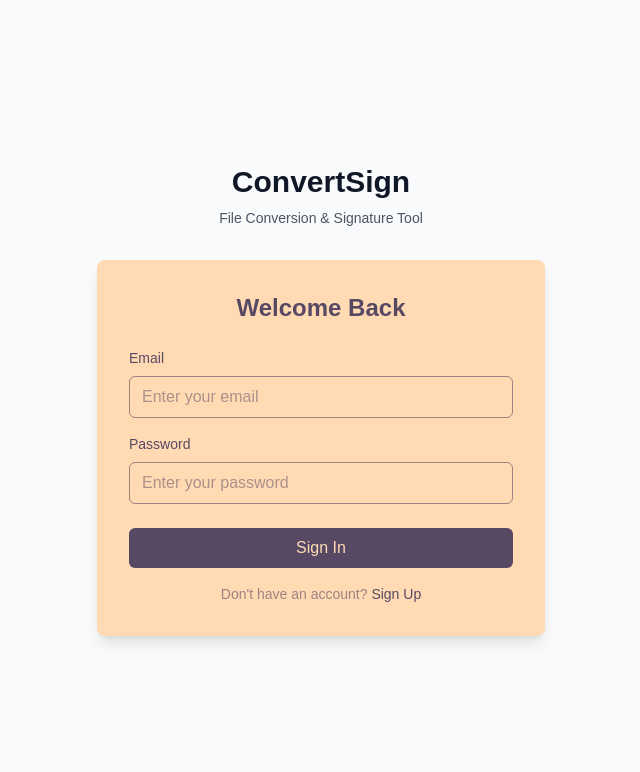
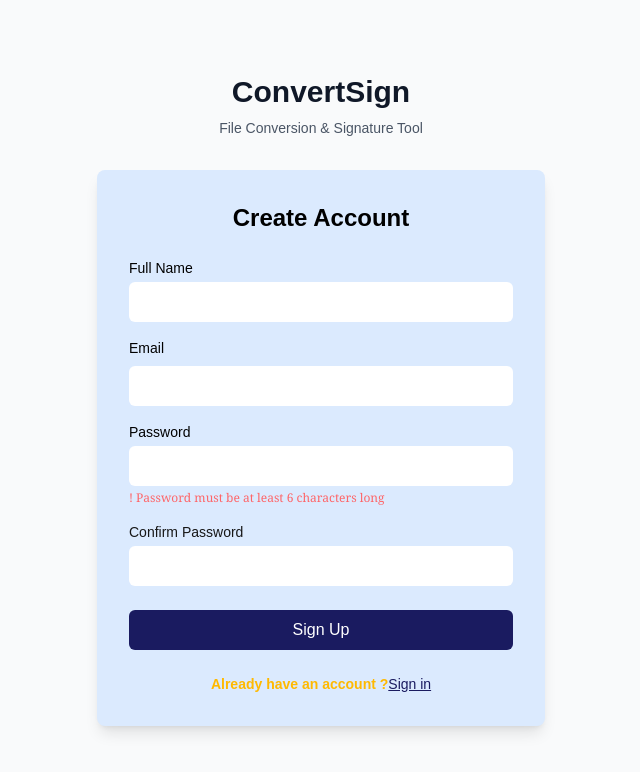
Before and after one commit to Venomanas/ConvertSign, a Next.js app: page / in a window 1280 px wide. Shown: the top 772 px of the page, without its empty margins (319-959 px from the left). Built offline with nearby package versions, Linux system fonts and the light colour scheme.

Commit message:
sign up / sign in new look <3

```diff
--- a/src/components/Auth/Auth.tsx
+++ b/src/components/Auth/Auth.tsx
@@ -27,12 +27,12 @@ const Auth:React.FC<AuthProps> = ({ onAuthSuccess })=> {
           </div>
 
           {showSignIn ? (
-            <SignInForm
+            <SignUpForm
               onToggleForm={toggleForm}
               onAuthSuccess={onAuthSuccess}
             />
           ) : (
-            <SignUpForm
+            <SignInForm
               onToggleForm={toggleForm}
               onAuthSuccess={onAuthSuccess}
             />
--- a/src/components/Auth/SignInForm.tsx
+++ b/src/components/Auth/SignInForm.tsx
@@ -3,7 +3,6 @@ import { useAuth } from "@/context/AuthContext";
 import React, { useState } from "react";
 
 // defines Types
-
 interface FormData {
   email: string;
   password: string;
@@ -59,22 +58,13 @@ const SignInForm: React.FC<SignInFormProps> = ({ onToggleForm }) => {
   };
 
   return (
-    <div
-      className="p-8 rounded-lg shadow-lg max-w-md w-full mx-auto"
-      style={{ backgroundColor: "#FFDAB3" }}
-    >
-      <h2
-        className="text-2xl font-bold mb-6 text-center"
-        style={{ color: "#574964" }}
-      >
+    <div className="p-8 rounded-lg shadow-lg max-w-md w-full mx-auto bg-blue-100">
+      <h2 className="text-2xl font-bold mb-6 text-center text-[#1a1b60]">
         Welcome Back
       </h2>
 
       {error && (
-        <div
-          className="mb-4 p-3 text-sm rounded-md"
-          style={{ backgroundColor: "#C8AAAA", color: "#574964" }}
-        >
+        <div className="mb-4 p-3 text-sm rounded-md bg-red-400 text-white">
           {error}
         </div>
       )}
@@ -83,8 +73,7 @@ const SignInForm: React.FC<SignInFormProps> = ({ onToggleForm }) => {
         <div className="mb-4">
           <label
             htmlFor="email"
-            className="block text-sm font-medium mb-2"
-            style={{ color: "#574964" }}
+            className="block text-sm font-medium mb-2 text-[#1a1b60] "
           >
             Email
           </label>
@@ -94,12 +83,7 @@ const SignInForm: React.FC<SignInFormProps> = ({ onToggleForm }) => {
             name="email"
             value={formData.email}
             onChange={handleChange}
-            className="w-full px-3 py-2 border rounded-md focus:outline-none focus:ring-2"
-            style={{
-              borderColor: "#9F8383",
-              color: "#574964",
-              backgroundColor: "#FFDAB3",
-            }}
+            className="w-full px-3 py-2  rounded-md focus:outline-[#1a1b60] focus:ring-2 bg-white text-[#1a1b60]"
             placeholder="Enter your email"
             required
           />
@@ -108,8 +92,7 @@ const SignInForm: React.FC<SignInFormProps> = ({ onToggleForm }) => {
         <div className="mb-6">
           <label
             htmlFor="password"
-            className="block text-sm font-medium mb-2"
-            style={{ color: "#574964" }}
+            className="block text-sm font-medium mb-2 text-[#1a1b60] "
           >
             Password
           </label>
@@ -119,34 +102,28 @@ const SignInForm: React.FC<SignInFormProps> = ({ onToggleForm }) => {
             name="password"
             value={formData.password}
             onChange={handleChange}
-            className="w-full px-3 py-2 border rounded-md focus:outline-none focus:ring-2"
-            style={{
-              borderColor: "#9F8383",
-              color: "#574964",
-              backgroundColor: "#FFDAB3",
-            }}
+            className="w-full px-3 py-2  rounded-md focus:outline-[#1a1b60] focus:ring-2 bg-white text-[#1a1b60]"
             placeholder="Enter your password"
             required
           />
         </div>
-
         <button
           type="submit"
           disabled={isLoading}
           className="w-full py-2 px-4 rounded-md transition-colors mb-4"
           style={{
-            backgroundColor: isLoading ? "#C8AAAA" : "#574964",
-            color: isLoading ? "#9F8383" : "#FFDAB3",
+            backgroundColor: isLoading ? "#06923E" : "#1a1b60",
+            color: isLoading ? "#06923E" : "#ffffff",
             cursor: isLoading ? "not-allowed" : "pointer",
           }}
           onMouseEnter={e => {
             if (!isLoading) {
-              e.currentTarget.style.backgroundColor = "#9F8383";
+              e.currentTarget.style.backgroundColor = "#1a1b60";
             }
           }}
           onMouseLeave={e => {
             if (!isLoading) {
-              e.currentTarget.style.backgroundColor = "#574964";
+              e.currentTarget.style.backgroundColor = "#1a1b60";
             }
           }}
         >
@@ -154,18 +131,19 @@ const SignInForm: React.FC<SignInFormProps> = ({ onToggleForm }) => {
         </button>
       </form>
 
-      <div className="text-center text-sm">
-        <span style={{ color: "#9F8383" }}>Don&apos;t have an account?</span>{" "}
+      <div className="text-center text-sm ">
+        <span className="text-amber-400 font-semibold">
+          Don&apos;t have an account ?
+        </span>
         <button
           type="button"
           onClick={onToggleForm}
-          className="font-medium transition-colors"
-          style={{ color: "#574964" }}
+          className="font-medium transition-colors text-[#1a1b60] underline"
           onMouseEnter={e => {
-            e.currentTarget.style.color = "#9F8383";
+            e.currentTarget.style.color = "#06923E";
           }}
           onMouseLeave={e => {
-            e.currentTarget.style.color = "#574964";
+            e.currentTarget.style.color = "#1a1b60";
           }}
         >
           Sign Up
--- a/src/components/Auth/SignUpForm.tsx
+++ b/src/components/Auth/SignUpForm.tsx
@@ -68,18 +68,15 @@ const SignUpForm: React.FC<SignUpFormProps> = ({ onToggleForm }) => {
   };
 
   return (
-    <div className="p-8 rounded-lg shadow-lg max-w-md w-full mx-auto bg-[#FFDAB3] ">
-      <h2
-        className="text-2xl font-bold mb-6 text-center"
-        style={{ color: "#574964" }}
-      >
+    <div className="p-8 rounded-lg shadow-lg max-w-md w-full mx-auto bg-blue-100 ">
+      <h2 className="text-2xl font-bold mb-6 text-center text-black">
         Create Account
       </h2>
 
       {error && (
         <div
-          className="mb-4 p-3 text-sm rounded-md bg-[#C8AAAA]"
-          style={{ color: "#574964" }}
+          className="mb-4 p-3 text-sm rounded-md bg-red-400
+        text-white"
         >
           {error}
         </div>
@@ -89,8 +86,7 @@ const SignUpForm: React.FC<SignUpFormProps> = ({ onToggleForm }) => {
         <div className="mb-4">
           <label
             htmlFor="fullName"
-            className="block text-sm font-medium mb-1"
-            style={{ color: "#574964" }}
+            className="block text-sm font-medium mb-1 text-black"
           >
             Full Name
           </label>
@@ -100,19 +96,14 @@ const SignUpForm: React.FC<SignUpFormProps> = ({ onToggleForm }) => {
             name="fullName"
             value={formData.fullName}
             onChange={handleChange}
-            className="w-full px-3 py-2 border border-[#9F8383] bg-[#FFDAB3] rounded-md focus:outline-[#574964] focus:ring-2 "
-            style={{
-              color: "#574964",
-            }}
+            className="w-full px-3 py-2 bg-white rounded-md focus:outline-[#1a1b60]  focus:ring-2 text-[#1a1b60]"
             required
           />
         </div>
-
         <div className="mb-4">
           <label
             htmlFor="email"
-            className="block text-sm font-medium mb-2"
-            style={{ color: "#574964" }}
+            className="block text-sm font-medium mb-2 text-black"
           >
             Email
           </label>
@@ -122,10 +113,7 @@ const SignUpForm: React.FC<SignUpFormProps> = ({ onToggleForm }) => {
             name="email"
             value={formData.email}
             onChange={handleChange}
-            className="w-full px-3 py-2 border border-[#9F8383] rounded-md focus:outline-none focus:ring-2 bg-[#FFDAB3]"
-            style={{
-              color: "#574964",
-            }}
+            className="w-full px-3 py-2 rounded-md focus:outline-[#1a1b60]focus:ring-2 bg-white text-[#1a1b60]"
             required
           />
         </div>
@@ -133,8 +121,7 @@ const SignUpForm: React.FC<SignUpFormProps> = ({ onToggleForm }) => {
         <div className="mb-4">
           <label
             htmlFor="password"
-            className="block text-sm font-medium mb-1"
-            style={{ color: "#574964" }}
+            className="block text-sm font-medium mb-1 text-black"
           >
             Password
           </label>
@@ -144,14 +131,11 @@ const SignUpForm: React.FC<SignUpFormProps> = ({ onToggleForm }) => {
             name="password"
             value={formData.password}
             onChange={handleChange}
-            className="w-full px-3 py-2 border border-[#9F8383] rounded-md focus:outline-none focus:ring-2 bg-[#FFDAB3]"
-            style={{
-              color: "#574964",
-            }}
+            className="w-full px-3 py-2 rounded-md bg-white focus:outline-[#1a1b60] focus:ring-2 text-[#1a1b60]"
             required
           />
-          <p className="mt-1 text-xs" style={{ color: "#9F8383" }}>
-            Password must be at least 6 characters long
+          <p className="mt-1 text-xs text-red-400 font-serif">
+            ! Password must be at least 6 characters long
           </p>
         </div>
 
@@ -159,7 +143,6 @@ const SignUpForm: React.FC<SignUpFormProps> = ({ onToggleForm }) => {
           <label
             htmlFor="ConfirmPassword"
             className="block text-sm font-medium mb-1"
-            style={{ color: "#574964" }}
           >
             Confirm Password
           </label>
@@ -169,10 +152,7 @@ const SignUpForm: React.FC<SignUpFormProps> = ({ onToggleForm }) => {
             name="ConfirmPassword"
             value={formData.ConfirmPassword}
             onChange={handleChange}
-            className="border-[#9F8383] bg-[#FFDAB3] w-full px-3 py-2 border rounded-md focus:outline-none focus:ring-2"
-            style={{
-              color: "#574964",
-            }}
+            className="bg-white w-full px-3 py-2 rounded-md focus:outline-[#1a1b60] focus:ring-2 text-[#1a1b60]"
             required
           />
         </div>
@@ -182,18 +162,18 @@ const SignUpForm: React.FC<SignUpFormProps> = ({ onToggleForm }) => {
           disabled={isLoading}
           className="w-full py-2 px-4 rounded-md transition-colors"
           style={{
-            backgroundColor: isLoading ? "#C8AAAA" : "#574964",
-            color: isLoading ? "#9F8383" : "#FFDAB3",
+            backgroundColor: isLoading ? "#06923E" : "#1a1b60",
+            color: isLoading ? "#06923E" : "#ffffff",
             cursor: isLoading ? "not-allowed" : "pointer",
           }}
           onMouseEnter={e => {
             if (!isLoading) {
-              e.currentTarget.style.backgroundColor = "#9F8383";
+              e.currentTarget.style.backgroundColor = "#1a1b60";
             }
           }}
           onMouseLeave={e => {
             if (!isLoading) {
-              e.currentTarget.style.backgroundColor = "#574964";
+              e.currentTarget.style.backgroundColor = "#1a1b60";
             }
           }}
         >
@@ -202,16 +182,17 @@ const SignUpForm: React.FC<SignUpFormProps> = ({ onToggleForm }) => {
       </form>
 
       <div className="mt-6 text-center text-sm">
-        <span style={{ color: "#9F8383" }}>Already have an account?</span>{" "}
+        <span className="text-amber-400 font-semibold">
+          Already have an account ?
+        </span>
         <button
           onClick={onToggleForm}
-          className="font-medium transition-colors"
-          style={{ color: "#574964" }}
+          className="font-medium transition-colors underline text-[#1a1b60]"
           onMouseEnter={e => {
-            e.currentTarget.style.color = "#9F8383";
+            e.currentTarget.style.color = "#06923E";
           }}
           onMouseLeave={e => {
-            e.currentTarget.style.color = "#574964";
+            e.currentTarget.style.color = "#1a1b60";
           }}
         >
           Sign in
```
